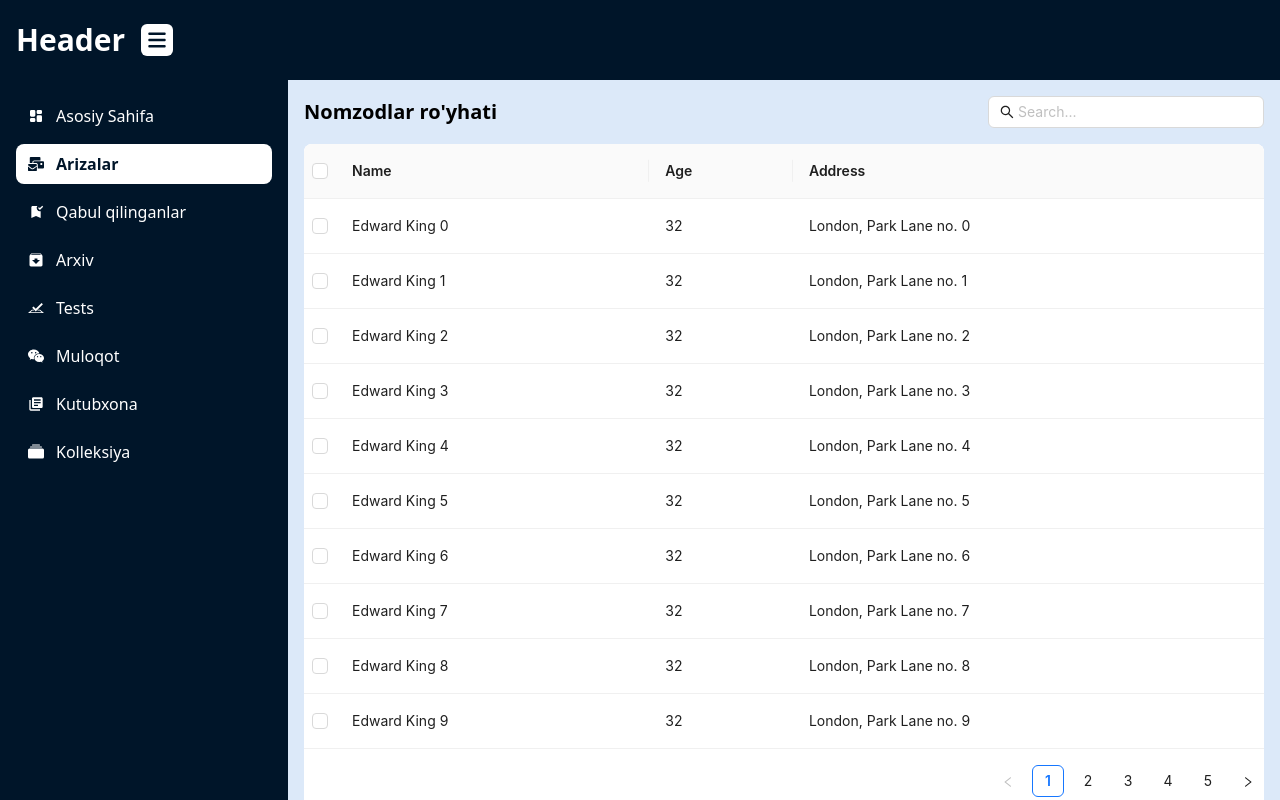
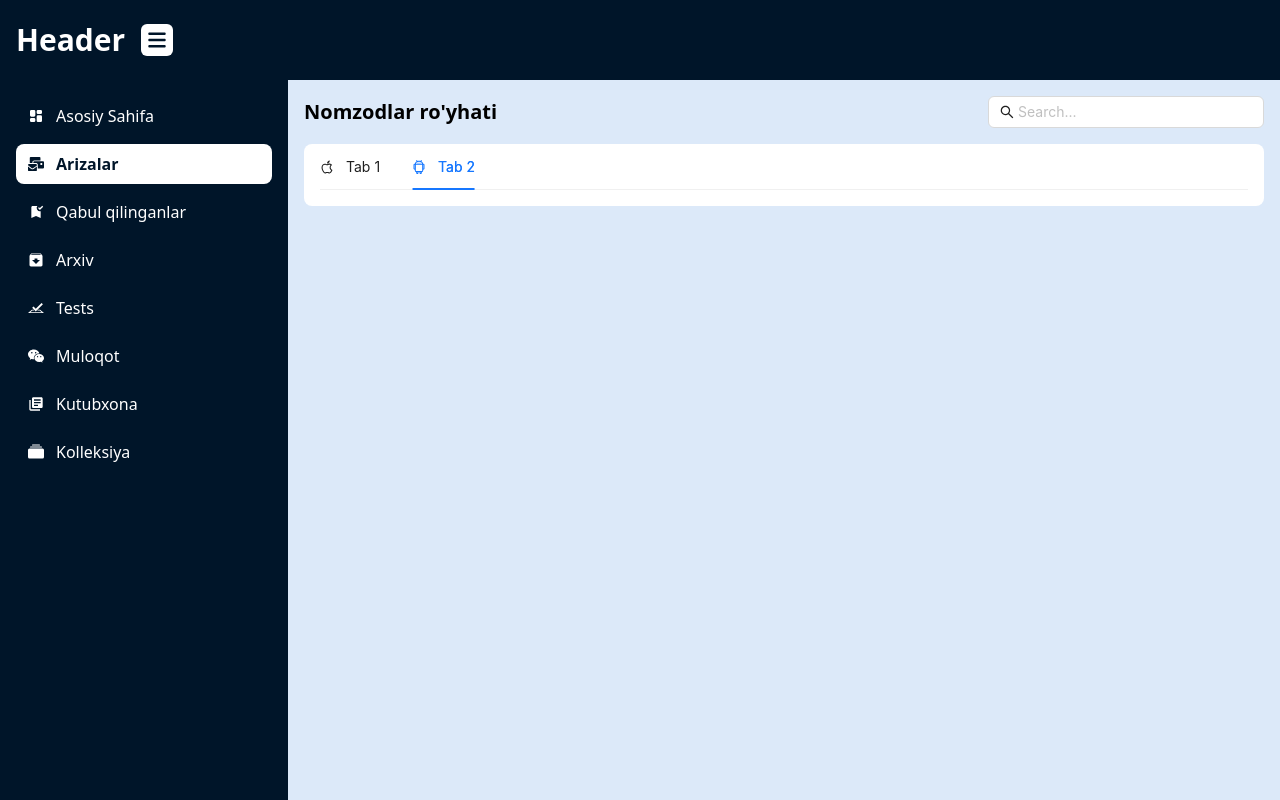
Before and after one commit to samandarwebcreator/HrPro, a React (Vite) app: page /dashboard/applications in a window 1280 px wide. Built offline with nearby package versions, Linux system fonts and the light colour scheme.

Commit message:
added some changes

```diff
--- a/src/pages/dashboard/components/OrderAssets.jsx
+++ b/src/pages/dashboard/components/OrderAssets.jsx
@@ -1,6 +1,7 @@
 import Search from "antd/es/transfer/search";
 import React from "react";
 import Table from "./components/Table";
+import TabApplicant from "./components/TabApplicant";
 
 export default function OrderAssets() {
   const onSearch = (value, _e, info) => console.log(info?.source, value);
@@ -13,7 +14,7 @@ export default function OrderAssets() {
         </div>
       </div>
       <div>
-        <Table />
+        <TabApplicant />
       </div>
     </div>
   );
--- /dev/null
+++ b/src/pages/dashboard/components/components/TabApplicant.jsx
@@ -0,0 +1,36 @@
+import React from "react";
+import { AndroidOutlined, AppleOutlined } from "@ant-design/icons";
+import { Tabs } from "antd";
+import CustomTable from "./Table";
+
+const TabApplicant = () => {
+  const mapArray = [
+    {
+      id: 1,
+      name: "okay",
+      placeholder: <CustomTable />,
+      icon: AppleOutlined,
+    },
+    {
+      id: 2,
+      name: "empty",
+      placeholder: <div></div>,
+      icon: AndroidOutlined,
+    },
+  ];
+
+  return (
+    <Tabs
+      defaultActiveKey="2"
+      className="bg-white rounded-lg px-4 mt-4"
+      items={mapArray.map((item) => ({
+        key: String(item.id),
+        label: `Tab ${item.id}`,
+        children: item.placeholder,
+        icon: React.createElement(item.icon),
+      }))}
+    />
+  );
+};
+
+export default TabApplicant;
```
